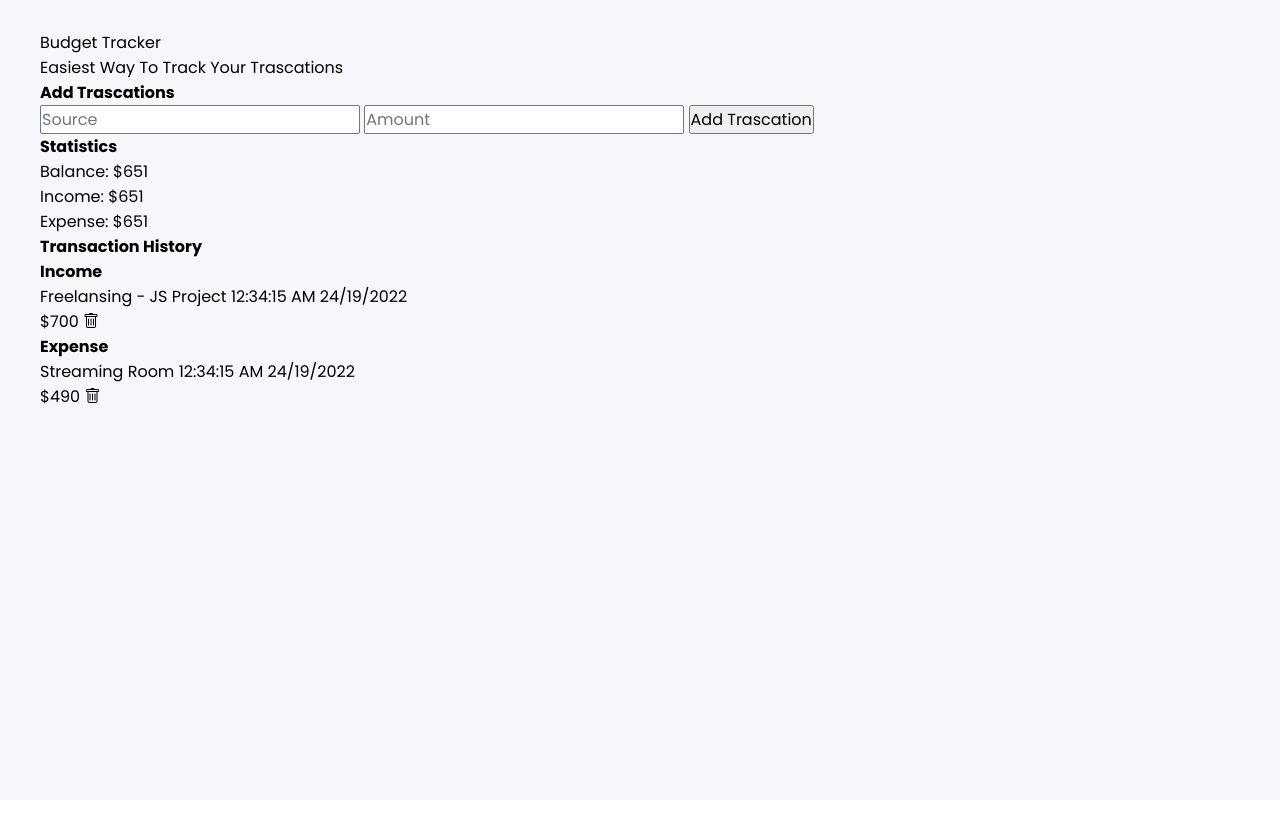
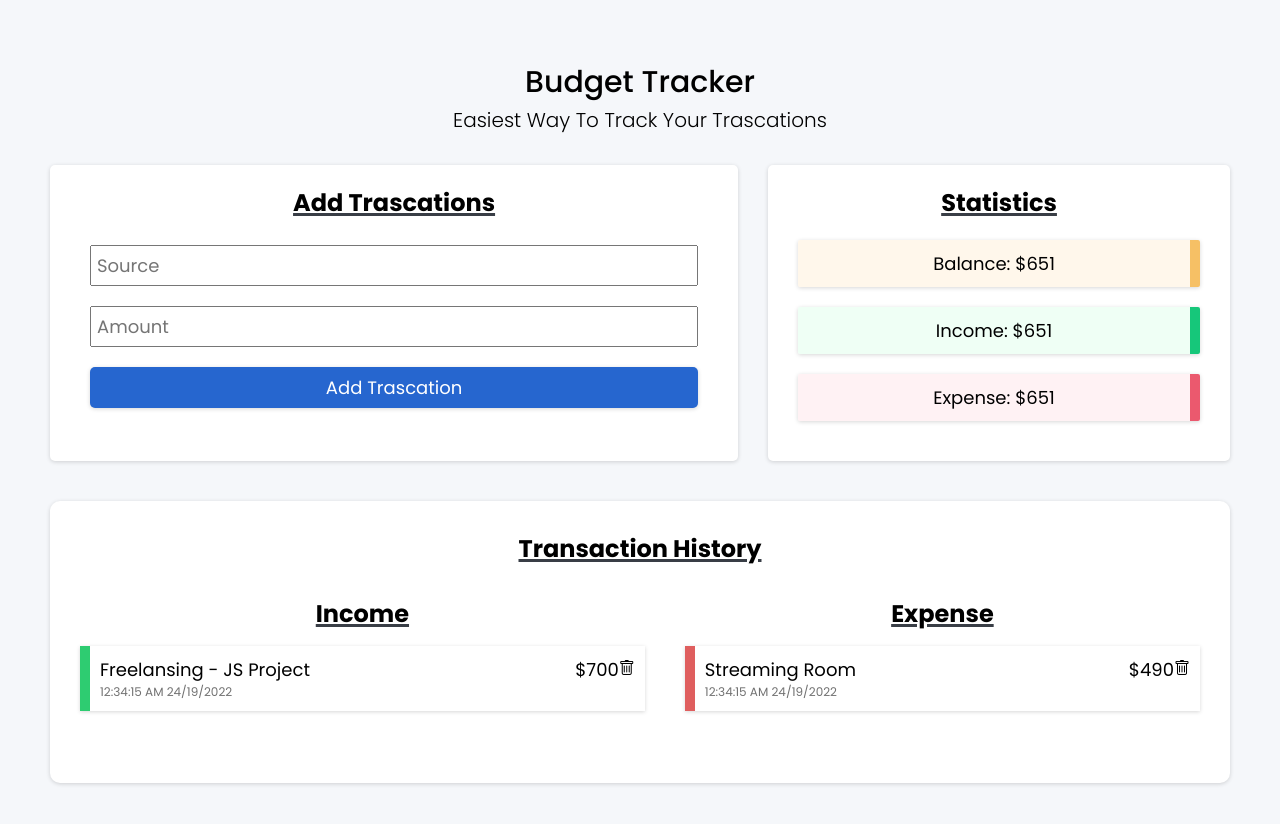
Before and after one commit to yousseffatih/Budget-Tracker-Project, a plain HTML site: page index.html in a window 1280 px wide. Before the commit the page ends 800 px from the top, so only its background shows below. Drawn offline with nearby package versions, Linux system fonts and the light colour scheme.

Commit message:
Create Css file

```diff
--- a/style.css
+++ b/style.css
@@ -2,7 +2,7 @@
 @import url("https://cdn.jsdelivr.net/npm/bootstrap-icons@1.10.5/font/bootstrap-icons.css");
 
 :root{
-      --box-shadow:rgba(0, 0, 0, 0.4) 0px 3px 8px;
+      --box-shadow:rgba(0, 0, 0, 0.16) 0px 1px 4px;
 }
 
 *{
@@ -29,13 +29,161 @@
 }
 
 .heading{
-
+      margin : 30px auto;
+      padding: 0px 20px;
 }
 
 .heading .title{
-
+      font-size: 30px;
+      color: #000000;
+      font-weight: 500;
+      text-align: center;
 }
 
 .heading .subtitle{
+      font-size: 20px;
+      color: #000000;
+      font-weight: 300;
+      text-align: center;
+}
 
+.transaction-control{
+      display: flex;
+      justify-content: space-around;
+      flex-wrap: wrap;
+      gap: 10px;
+      margin: 30px auto;
 }
+
+.actions , .stats{
+      flex-grow: 1;
+      background-color: #ffffff;
+      padding: 20px;
+      box-shadow: var(--box-shadow);
+      border-radius: 5px;
+      margin: 0px 10px;
+}
+
+h3{
+      text-align: center;
+      margin-bottom: 15px;
+      text-decoration: underline solid #393E46 3px;
+      font-size: 24px;
+}
+
+.actions .add{
+      display: flex;
+      flex-direction: column;
+      margin: 10px;
+}
+
+
+.actions .add input{
+      font-size: 18px;
+      padding: 5px;
+      margin: 10px;
+}
+
+.actions .add input[type = "submit"]{
+      padding: 7px 15px ;
+      border-radius: 5px;
+      border: none;
+      background-color: #2666cf;
+      color: #ffffff;
+      cursor: pointer;
+      box-shadow: var(--box-shadow);
+}
+
+.stats p{
+      background-color: #bed7ff;
+      margin: 20px 10px;
+      padding: 10px 12px;
+      box-shadow: var(--box-shadow);
+      font-size: 18px;
+      border-radius: 2px;
+      text-align: center;
+}
+
+.stats p.balance{
+      background-color: #fff2dd92;
+      border-right: 10px solid #f6c065;
+}
+
+.stats p.income{
+      background-color: #E7fff1ad;
+      border-right: 10px solid #16c77a;
+}
+
+.stats p.expense{
+      background-color: #ffeef0bb;
+      border-right: 10px solid #eb596e;
+}
+
+.stats p span{
+      font-size: 18px;
+}
+
+.transaction-history{
+      margin: 40px 10px;
+      background-color: #ffffff;
+      border-radius: 10px;
+      padding: 30px 0px;
+      box-shadow: var(--box-shadow);
+}
+
+.records{
+      display: flex;
+      justify-content: space-around;
+      flex-wrap: wrap;
+      gap: 20px;
+      margin: 20px;
+}
+
+.records div{
+      flex-grow: 1;
+      padding: 10px;
+}
+
+.records li{
+      display: flex;
+      justify-content: space-between;
+      background-color: #ffffff;
+      padding: 10px;
+      margin: 12px 0px;
+      min-width: 250px;
+      box-shadow: var(--box-shadow);
+}
+
+.records .income li{
+      border-left: 10px solid #2ecc71
+}
+
+.records .expense li{
+      border-left: 10px solid #df5e5e
+}
+
+.records li p:first-child{
+      flex-grow: 1;
+      display: flex;
+      flex-direction: column;
+}
+
+.records span{
+      font-size: 18px;
+}
+
+.records .i.delete{
+      margin-left: 15px;
+      color: #082032;
+      cursor: pointer;
+      font-size: 18px;
+}
+
+.records .i.delete:hover{
+      color: #b42b51;
+}
+
+.records span#time{
+      color: #717171;
+      font-size: 12px;
+}
```
